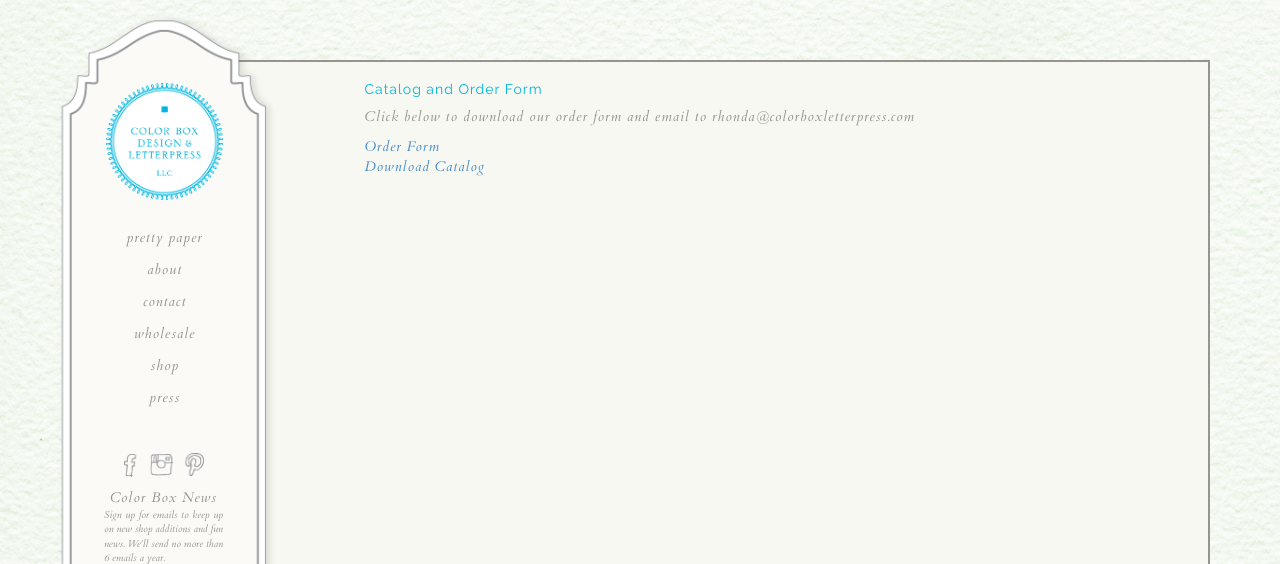
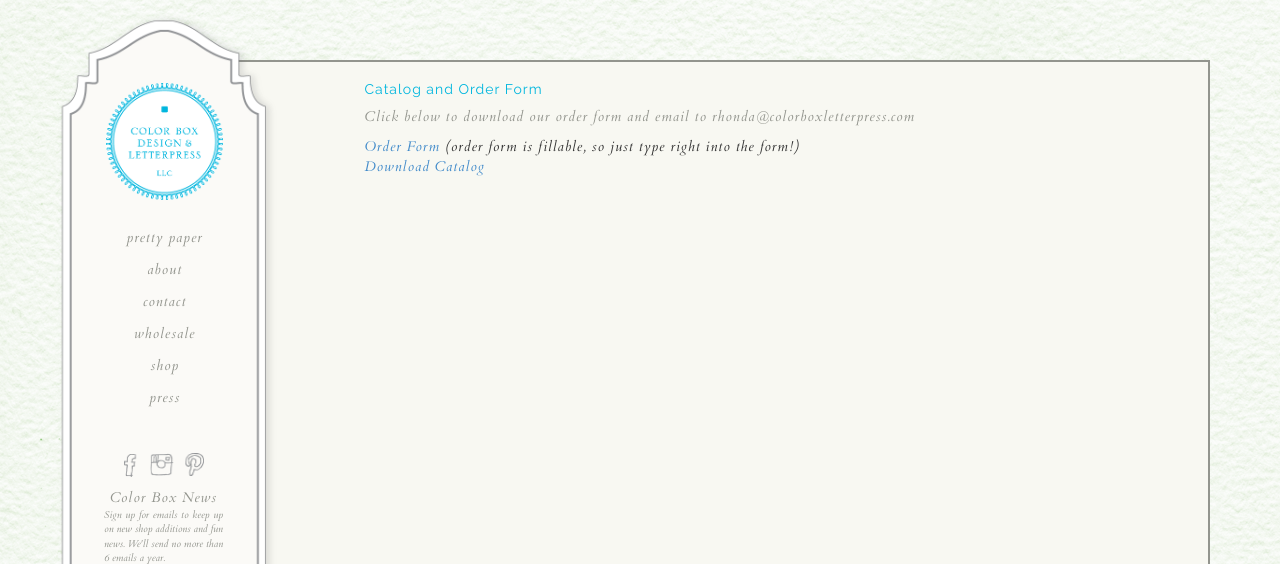
Before and after one commit to jjwebstuff/colorbox, a Jekyll site: the page built from wholesale.html, in a window 1280 px wide. Shown: the top 564 px of the page. Built offline with Jekyll 4.4.1, drawn with Linux system fonts in a browser that asks for light colours; nearby versions of some CDN libraries; grey boxes are pictures that could not be loaded.

Commit message:
adds words after order form

```diff
--- a/wholesale.html
+++ b/wholesale.html
@@ -7,7 +7,7 @@
   <div class="col-xs-12 col-sm-11">
   	<h1>Catalog and Order Form</h1>
   	<p>Click below to download our order form and email to <a href="mailto:rhonda@colorboxletterpress.com?subject=Color Box: Orders">rhonda@colorboxletterpress.com</a></p>
-  	<a href="/resources/downloads/2016-08_colorbox_order_form.pdf" target="_blank">Order Form</a><br>
+  	<a href="/resources/downloads/2016-08_colorbox_order_form.pdf" target="_blank">Order Form</a> (order form is fillable, so just type right into the form!)<br>
   	<a href="/resources/downloads/2016-colorbox-catalog.pdf" target="_blank">Download Catalog</a><br>
   	<div data-configid="4456459/36293904" style="width:525px; height:387px;" class="issuuembed"></div>
     <script type="text/javascript" src="//e.issuu.com/embed.js" async="true"></script>
```
Also changed, not shown: 2 other files.
